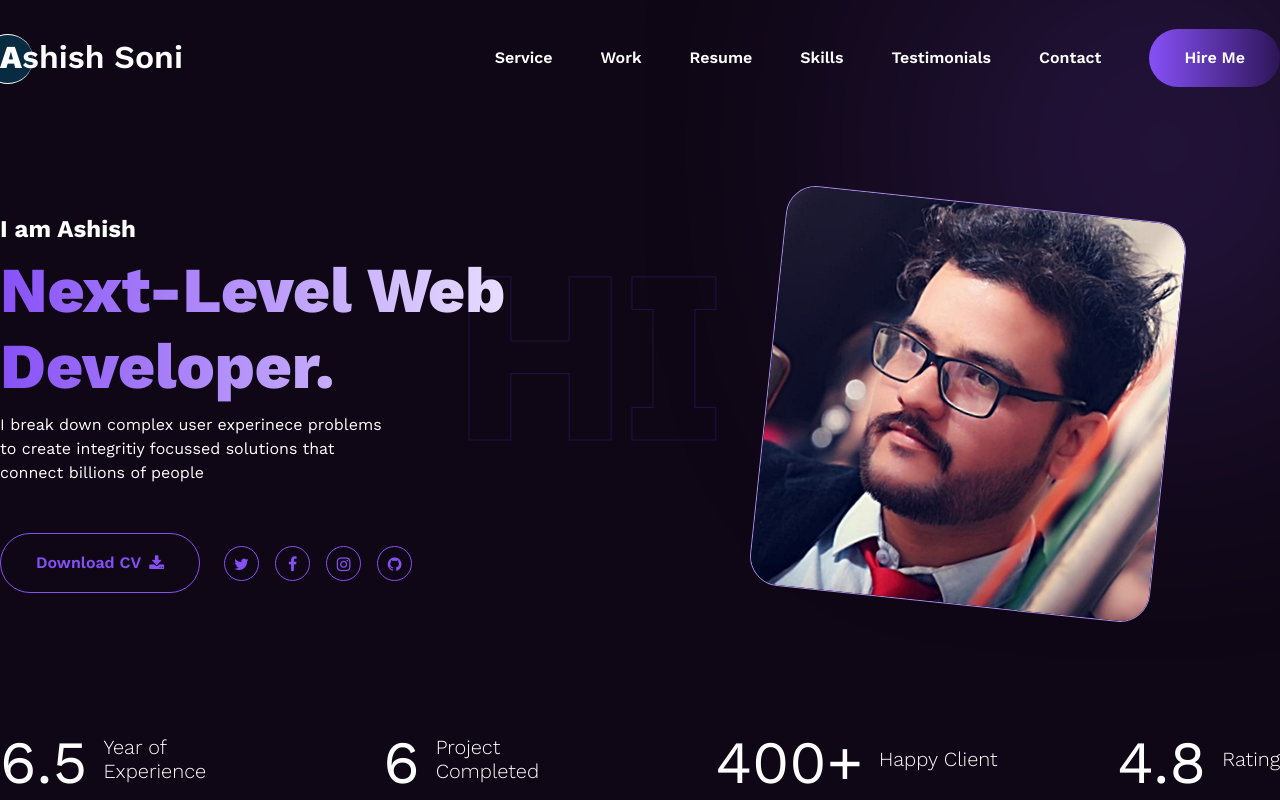
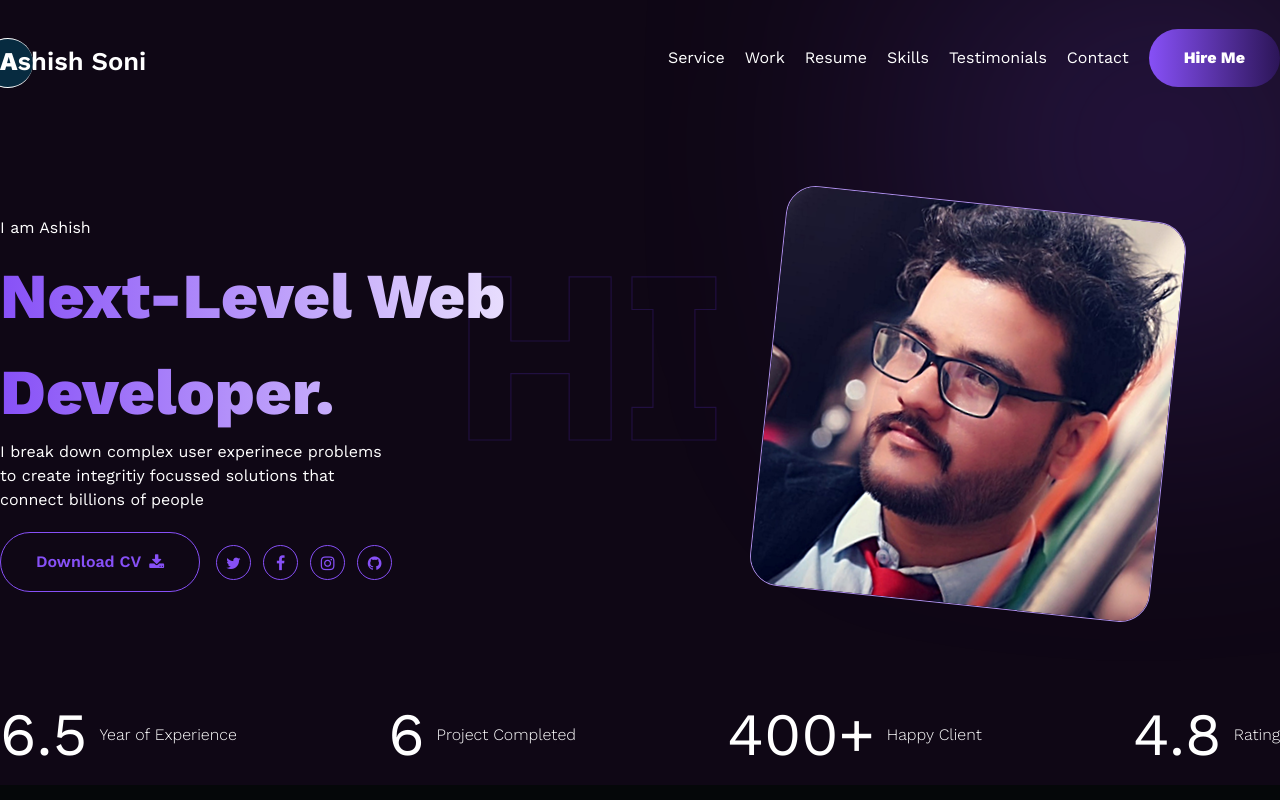
Before and after one commit to DASHISH498/react-portfolio, a React (Vite) app: page / in a window 1280 px wide. Shown: the top 800 px of the page. Built offline with nearby package versions, Linux system fonts and the light colour scheme.

Commit message:
latest change

```diff
--- a/src/Header.jsx
+++ b/src/Header.jsx
@@ -8,12 +8,12 @@ function Header() {
   return (
     <header>
         <div className="header-parent">
-            <div className="header-container d-flex flex-wrap align-items-center justify-content-between">
+            <div className="header-container flex flex-wrap justify-between items-center">
                 <div className="logo">
                     <h2><span>A</span>shish Soni</h2>
                 </div>
                 <nav>
-                  <ul className="list-unstyled p-0 m-0 d-flex align-items-center gap-5">
+                  <ul className="list-unstyled p-0 m-0 flex flex-wrap items-center gap-5">
                     <li className="nav-item"><a className="text-decoration-none fw-semibold text-white" href="#services">Service</a></li>
                     <li className="nav-item"><a className="text-decoration-none fw-semibold text-white" href="#work">Work</a></li>
                     <li className="nav-item"><a className="text-decoration-none fw-semibold text-white" href="#resume">Resume</a></li>
--- a/src/Mains.jsx
+++ b/src/Mains.jsx
@@ -15,12 +15,12 @@ function Mains() {
                         <h4 className="fw-bold mb-2">I am Ashish</h4>
                         <h1>Next-Level Web Developer.</h1>
                         <p className="max-w-400px">I break down complex user experinece problems to create integritiy focussed solutions that connect billions of people</p>
-                        <div className="mt-5 d-flex align-item-center gap-4">
+                        <div className="mt-5 flex align-item-center gap-4">
                             <div>
-                                <a href="" className="download d-flex align-items-center text-decoration-none">Download CV <i className="ms-2 fa fa-download"></i></a>
+                                <a href="" className="download flex items-center text-decoration-none">Download CV <i className="ms-2 fa fa-download"></i></a>
                             </div>
-                            <div className="d-flex">
-                                <ul className="d-flex align-items-center gap-3 list-unstyled p-0 m-0">
+                            <div className="flex">
+                                <ul className="flex items-center gap-3 list-unstyled p-0 m-0">
                                     <li className="overflow-hidden"><i className="fa fa-twitter"></i></li>
                                     <li className="overflow-hidden"><i className="fa fa-facebook"></i></li>
                                     <li className="overflow-hidden"><i className="fa fa-instagram"></i></li>
--- a/src/index.scss
+++ b/src/index.scss
@@ -33,6 +33,7 @@ body {
 .container {
 	max-width: 1320px;
 	padding: 0;
+	margin: 0 auto;
 }
 
 .max-w-400px {
@@ -68,6 +69,7 @@ body {
 				font-weight: 500;
 				z-index: 9;
 				font-weight: 600;
+				font-size: 1.6rem;
 				span {
 					color: #fff;
 					font-weight: 800;
--- a/src/main.jsx
+++ b/src/main.jsx
@@ -1,6 +1,5 @@
 import { StrictMode } from 'react'
 import { createRoot } from 'react-dom/client'
-import 'bootstrap/dist/css/bootstrap.min.css';
 import './index.scss'
 import App from './App.jsx'
 import Header from './Header.jsx'
```
Also changed, not shown: 1 other file (tests, documents, lock files or other folders).
